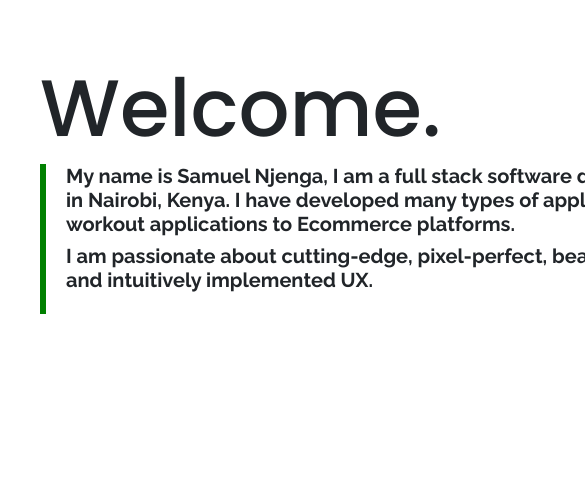
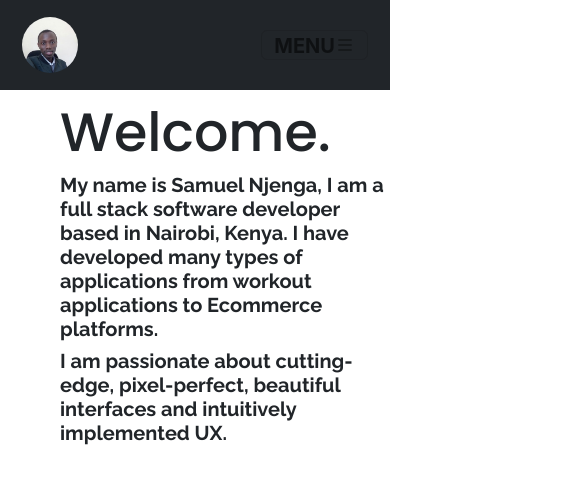
Before and after one commit to SamuelNjenga/the-wrapper, a React (Vite) app: page / in a window 390 px wide. Shown: the top 484 px of the page, 585 px wide, since content can reach past the window. Built offline with nearby package versions, Linux system fonts and the light colour scheme.

Commit message:
feat: initial set up for Navigation component

```diff
--- a/index.html
+++ b/index.html
@@ -31,6 +31,14 @@
       rel="stylesheet"
       href="https://cdn.jsdelivr.net/npm/bootstrap-icons@1.7.2/font/bootstrap-icons.css"
     />
+    <link
+      rel="stylesheet"
+      href="https://cdn.jsdelivr.net/npm/bootstrap-icons@1.7.1/font/bootstrap-icons.css"
+    />
+    <link
+      href="https://cdn.jsdelivr.net/npm/remixicon@2.5.0/fonts/remixicon.css"
+      rel="stylesheet"
+    />
   </head>
   <body>
     <div id="root"></div>
--- a/package.json
+++ b/package.json
@@ -16,6 +16,7 @@
     "axios": "^1.3.3",
     "bootstrap": "^5.2.3",
     "react": "^18.2.0",
+    "react-bootstrap": "^2.7.2",
     "react-dom": "^18.2.0",
     "react-router-dom": "^6.8.1"
   },
--- a/src/App.jsx
+++ b/src/App.jsx
@@ -5,6 +5,7 @@ import { BrowserRouter as Router, Routes, Route } from "react-router-dom";
 import About from "./features/about/About";
 import Education from "./features/education/Education";
 import Experience from "./features/experience/Experience";
+import Navigation from "./features/header/Navigation";
 import InterestsList from "./features/interests/InterestsList";
 import Introduction from "./features/intro/Introduction";
 import ServicesList from "./features/services/ServicesList";
@@ -14,6 +15,7 @@ const App = () => {
   return (
     <div>
       <Router>
+        <Navigation />
         <Routes>
           <Route path="/" element={<Introduction />} />
           <Route path="/skills" element={<SkillsList />} />
--- /dev/null
+++ b/src/features/header/Navigation.css
@@ -0,0 +1,77 @@
+.nav-link-class {
+  display: block;
+  padding: 0.5rem 1rem;
+  color: rgb(251, 3, 3);
+  text-decoration: none;
+  transition: color 0.15s ease-in-out, background-color 0.15s ease-in-out,
+    border-color 0.15s ease-in-out;
+  font-family: "Cairo", sans-serif;
+  font-size: 1.1rem;
+}
+@media (prefers-reduced-motion: reduce) {
+  .nav-link-class {
+    transition: none;
+  }
+}
+.nav-link-class:hover,
+.nav-link-class:focus {
+  color: #cca000;
+}
+
+.nav-link.active {
+  color: #ffae00;
+}
+
+.nav-link-title {
+  font-family: "Old Standard TT", serif;
+  font-size: 1rem;
+  color: #ffae00;
+}
+
+.ms-1 {
+  margin-left: 0.25rem;
+}
+
+.navbar-toggler {
+  padding: 0.25rem 0.75rem;
+  font-size: 1.25rem;
+  line-height: 1;
+  background-color: transparent;
+  border: 1px solid transparent;
+  border-radius: 0.25rem;
+  transition: box-shadow 0.15s ease-in-out;
+}
+
+@media (prefers-reduced-motion: reduce) {
+  .navbar-toggler {
+    transition: none !important;
+  }
+}
+.navbar-toggler:hover {
+  text-decoration: none !important;
+}
+.navbar-toggler:focus {
+  text-decoration: none !important;
+  outline: 0 !important;
+  box-shadow: 0 0 0 0.25rem !important;
+}
+
+.navbar-toggler {
+  color: rgba(0, 0, 0, 0.55);
+  border-color: rgba(0, 0, 0, 0.1);
+}
+
+.navbar-toggler {
+  color: rgba(255, 255, 255, 0.55);
+  border-color: rgba(255, 255, 255, 0.1);
+}
+
+.navbar-toggler {
+  padding: 0.75rem;
+  font-size: 0.75rem;
+  font-family: "Montserrat", -apple-system, BlinkMacSystemFont, "Segoe UI",
+    Roboto, "Helvetica Neue", Arial, sans-serif, "Apple Color Emoji",
+    "Segoe UI Emoji", "Segoe UI Symbol", "Noto Color Emoji";
+  text-transform: uppercase;
+  font-weight: 700;
+}
--- /dev/null
+++ b/src/features/header/Navigation.jsx
@@ -0,0 +1,87 @@
+import React, { useState, useEffect } from "react";
+
+import { Container, Nav, Navbar } from "react-bootstrap";
+import { Avatar } from "@mui/material";
+import { Link } from "react-router-dom";
+
+import "./Navigation.css";
+
+const Navigation = () => {
+  const [scrollY, setScrollY] = useState(0);
+
+  function logit() {
+    setScrollY(window.pageYOffset);
+  }
+
+  useEffect(() => {
+    function watchScroll() {
+      window.addEventListener("scroll", logit);
+    }
+    watchScroll();
+    // Remove listener (just like componentWillUnmount)
+    return () => {
+      window.removeEventListener("scroll", logit);
+    };
+  }, []);
+
+  return (
+    <div>
+      <Navbar
+        collapseOnSelect
+        expand="lg"
+        bg="dark"
+        fixed="top"
+        style={{
+          padding: scrollY > 40 ? "10px 10px" : "12px 10px",
+          transition: "0.4s",
+        }}
+      >
+        <Container>
+          <Navbar.Brand href="#home" className="nav-link-title">
+            <Avatar
+              alt="Sam Njenga"
+              src={window.location.origin + "/src/assets/samuel_njenga.jpg"}
+              sx={{ width: 56, height: 56 }}
+            />
+          </Navbar.Brand>
+          <Navbar.Toggle
+            aria-controls="responsive-navbar-nav"
+            className="navbar-toggler"
+          >
+            <span>
+              MENU
+              <i className="bi bi-list"></i>
+            </span>
+          </Navbar.Toggle>
+          <Navbar.Collapse id="responsive-navbar-nav">
+            <Nav className="me-auto"></Nav>
+            <Nav>
+              <Link to="services" style={{ textDecoration: "none" }}>
+                <Nav.Link eventKey={1} className="nav-link-class">
+                  SERVICES
+                </Nav.Link>
+              </Link>
+              <Link to="porfolio" style={{ textDecoration: "none" }}>
+                <Nav.Link eventKey={2} className="nav-link-class">
+                  PORTFOLIO
+                </Nav.Link>
+              </Link>
+              <Link to="about" style={{ textDecoration: "none" }}>
+                <Nav.Link className="nav-link-class" eventKey={3}>
+                  ABOUT
+                </Nav.Link>
+              </Link>
+              <Link to="contact" style={{ textDecoration: "none" }}>
+                <Nav.Link className="nav-link-class" eventKey={5}>
+                  CONTACT
+                </Nav.Link>
+              </Link>
+            </Nav>
+          </Navbar.Collapse>
+        </Container>
+      </Navbar>
+    </div>
+  );
+};
+
+export default Navigation;
--- a/src/features/intro/Introduction.css
+++ b/src/features/intro/Introduction.css
@@ -1,19 +1,31 @@
 .welcome-text {
   font-family: "Poppins", sans-serif;
-  font-size: 5rem;
+  font-size: 54px;
+  padding-left: 20px;
 }
 
 .introduction-main {
-  padding-top: 60px;
+  padding-top: 100px;
   padding-left: 40px;
 }
 
 .introduction-description {
-  width: 700px;
+  /* width: 700px; */
   font-family: "Raleway", sans-serif;
-  border-left: 6px solid green;
-  height: 150px;
+  /* border-left: 6px solid green; */
+  /* height: 85px; */
   font-size: 1.5rem;
+}
+
+/* If the screen size is 600px wide or less, hide the element */
+@media only screen and (max-width: 600px) {
+  .introduction-description {
+    /* width: 700px; */
+    font-family: "Raleway", sans-serif;
+    /* border-left: 6px solid green; */
+    /* height: 275px; */
+    font-size: 1.5rem;
+  }
 }
 
 .padding-left {
```
Also changed, not shown: src/assets/samuel_njenga.jpg (added), src/index.css (line endings or trailing spaces), 1 other file (tests, documents, lock files or other folders).
